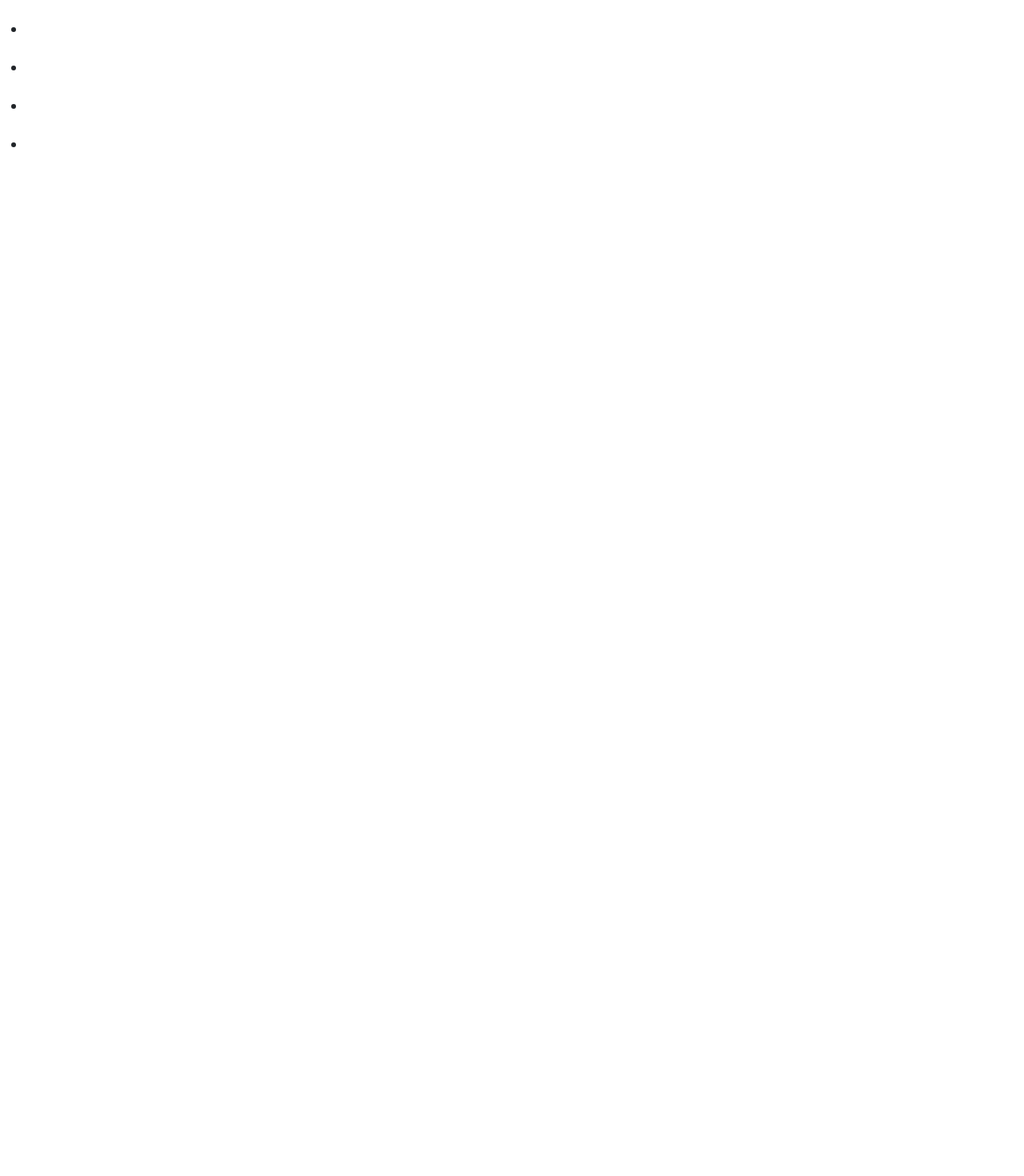
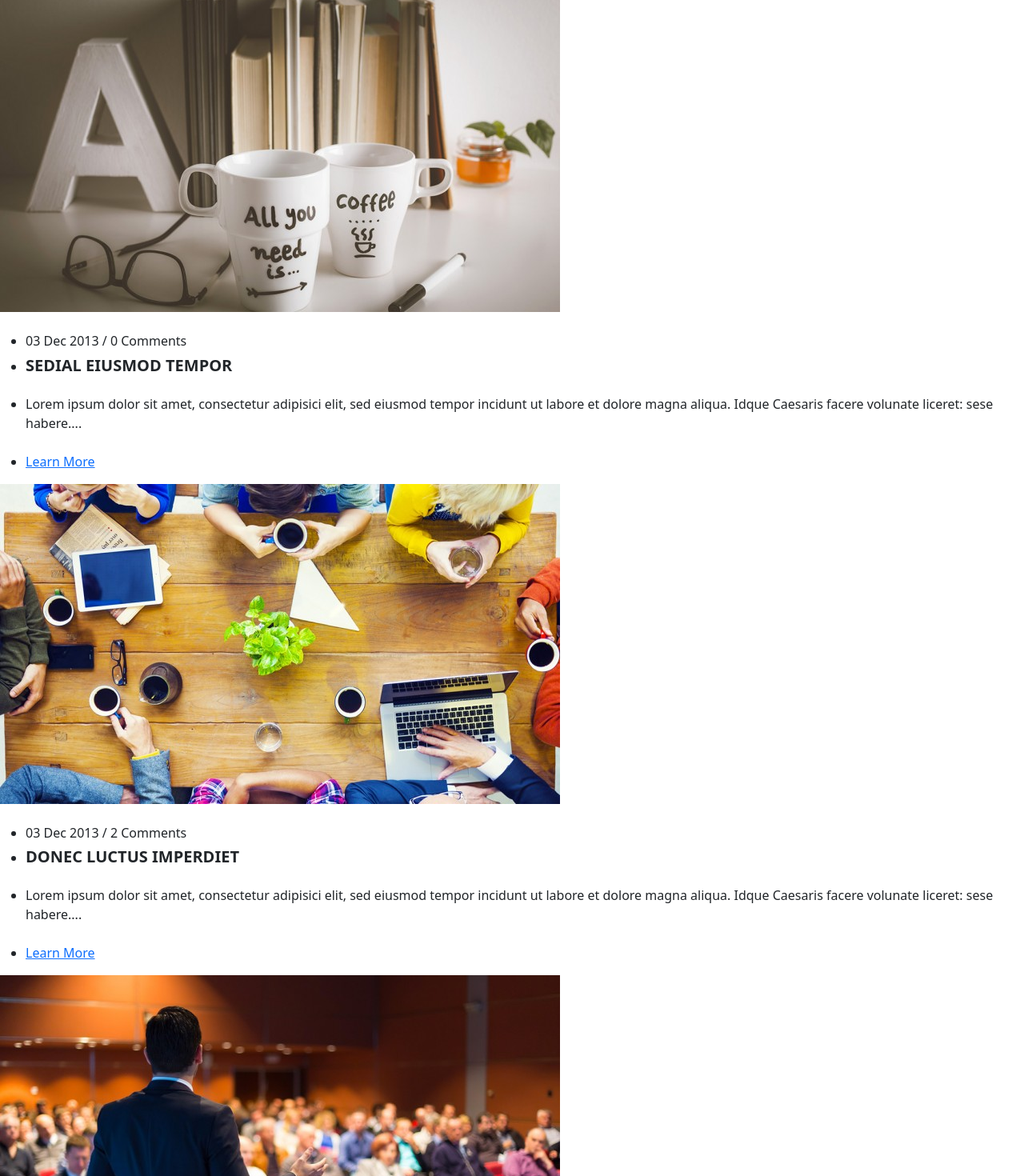
Before and after one commit to Rossiitaa/proj-html-vuejs, a Vue app: page / in a window 1280 px wide. Shown: the part 4080-5550 px from the top of the page at 80% size. Before the commit the page ends 4288 px from the top, so only its background shows below. Built offline with nearby package versions, Linux system fonts and the light colour scheme.

Commit message:
News data in the v-for

```diff
--- a/src/components/Main.vue
+++ b/src/components/Main.vue
@@ -431,8 +431,29 @@ data() {
         ],
         newsList: [
             {
-
-            }
+                img: require ("../assets/images/photodune-7770665-two-white-coffee-mug-with-diy-decoration-o.jpg"),
+                alt: "cups_of_coffee",
+                date: "03 Dec 2013 / 0 Comments",
+                title: "SEDIAL EIUSMOD TEMPOR",
+                text: "Lorem ipsum dolor sit amet, consectetur adipisici elit, sed eiusmod tempor incidunt ut labore et dolore magna aliqua. Idque Caesaris facere volunate liceret: sese habere....",
+                urlText: "Learn More",
+            },
+            {
+                img: require ("../assets/images/photodune-8797753-multiethnic-people-with-startup-business-t.jpg"),
+                alt: "meeting",
+                date: "03 Dec 2013 / 2 Comments",
+                title: "DONEC LUCTUS IMPERDIET",
+                text: "Lorem ipsum dolor sit amet, consectetur adipisici elit, sed eiusmod tempor incidunt ut labore et dolore magna aliqua. Idque Caesaris facere volunate liceret: sese habere....",
+                urlText: "Learn More",
+            },
+            {
+                img: require ("../assets/images/photodune-8522811-speaker-at-business-conference-and-present.jpg"),
+                alt: "presentation",
+                date: "03 Dec 2013 / 2 Comments",
+                title: "MAGNA PARS STUDIORUM",
+                text: "Lorem ipsum dolor sit amet, consectetur adipisici elit, sed eiusmod tempor incidunt ut labore et dolore magna aliqua. Idque Caesaris facere volunate liceret: sese habere....",
+                urlText: "Learn More",
+            },
         ]
         }
     }
@@ -684,4 +705,7 @@ data() {
             color: #f72a0c;
         }
 }
+
+/* recent news */
+
 </style>
```
